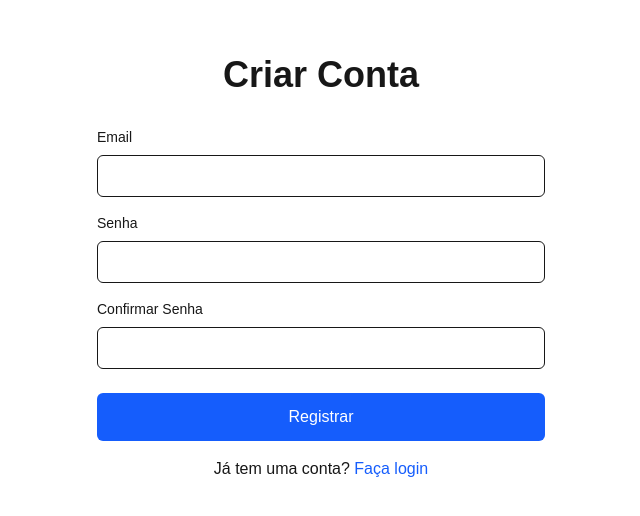
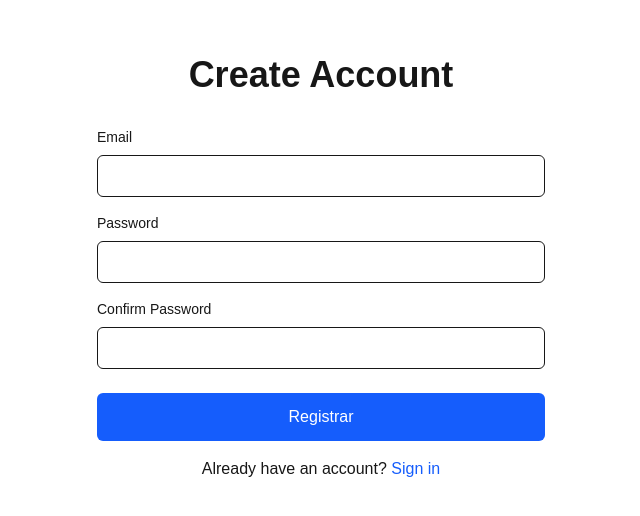
Before and after one commit to eduardocodes/btc-influencer, a Next.js app: page /register in a window 1280 px wide. Shown: the part 132-648 px from the top of the page, without its empty margins (319-959 px from the left). Built offline with nearby package versions, Linux system fonts and the light colour scheme; no server answers.

Commit message:
chore: translate all content to English

```diff
--- a/src/app/login/page.tsx
+++ b/src/app/login/page.tsx
@@ -19,7 +19,7 @@ export default function Login() {
     // Verificar se o usuário acabou de se registrar
     const registered = searchParams.get('registered');
     if (registered === 'true') {
-      setSuccessMessage('Registro realizado com sucesso! Verifique seu email para confirmar sua conta.');
+      setSuccessMessage('Registration successful! Check your email to confirm your account.');
     }
   }, [searchParams]);
 
@@ -39,7 +39,7 @@ export default function Login() {
       // Login bem-sucedido, redirecionar para a página inicial
       router.push('/');
     } catch (err) {
-      setError('Ocorreu um erro durante o login. Tente novamente.');
+      setError('An error occurred during login. Please try again.');
       console.error('Erro de login:', err);
     } finally {
       setLoading(false);
@@ -67,7 +67,7 @@ export default function Login() {
 
         <div className="mb-6">
           <label htmlFor="password" className="block text-sm font-medium mb-2">
-            Senha
+            Password
           </label>
           <input
             type="password"
@@ -96,14 +96,14 @@ export default function Login() {
           disabled={loading}
           className={`w-full px-6 py-3 bg-blue-600 text-white rounded-md transition-colors ${loading ? 'opacity-70 cursor-not-allowed' : 'hover:bg-blue-700'}`}
         >
-          {loading ? 'Entrando...' : 'Entrar'}
+          {loading ? 'Signing in...' : 'Sign In'}
         </button>
 
         <div className="mt-4 text-center">
           <p>
-            Não tem uma conta?{' '}
+            Don't have an account?{' '}
             <Link href="/register" className="text-blue-600 hover:underline">
-              Registre-se
+                Register
             </Link>
           </p>
         </div>
--- a/src/app/page.tsx
+++ b/src/app/page.tsx
@@ -498,7 +498,7 @@ export default function Home() {
   if (isLoading) {
     return (
       <div className="flex flex-col items-center justify-center min-h-screen p-8 bg-black text-white">
-        <p>Carregando...</p>
+        <p>Loading...</p>
       </div>
     );
   }
@@ -553,7 +553,7 @@ export default function Home() {
                 onClick={handleLogout}
                 className="bg-red-600 hover:bg-red-700 px-3 py-1 rounded text-sm transition-colors"
               >
-                Sair
+                Logout
               </button>
             </div>
           </div>
@@ -565,14 +565,14 @@ export default function Home() {
         <div className="flex flex-col items-center justify-center flex-1 px-4 py-20">
           <div className="text-center">
             <div className="animate-spin rounded-full h-12 w-12 border-b-2 border-orange-500 mx-auto mb-4"></div>
-            <p className="text-gray-400">Carregando seus matches...</p>
+            <p className="text-gray-400">Loading your matches...</p>
           </div>
         </div>
       ) : matchedCreators.length > 0 ? (
         <div className="max-w-7xl mx-auto px-4 sm:px-6 lg:px-8 py-8">
           <div className="mb-8">
-            <h1 className="text-3xl font-bold mb-2">Seus Creator Matches</h1>
-            <p className="text-gray-400">Criadores que deram match com seu produto</p>
+            <h1 className="text-3xl font-bold mb-2">Your Creator Matches</h1>
+            <p className="text-gray-400">Creators that match your product</p>
           </div>
 
           <div className="grid grid-cols-1 md:grid-cols-2 lg:grid-cols-3 gap-6">
@@ -851,8 +851,8 @@ export default function Home() {
           {/* Mock Creators Section */}
           <div>
             <div className="mb-8">
-              <h2 className="text-2xl font-bold mb-2">Creators Populares</h2>
-              <p className="text-gray-400">Descubra alguns dos criadores mais populares em nossa plataforma</p>
+              <h2 className="text-2xl font-bold mb-2">Popular Creators</h2>
+              <p className="text-gray-400">Discover some of the most popular creators on our platform</p>
             </div>
 
             <div className="grid grid-cols-1 md:grid-cols-2 lg:grid-cols-3 gap-6">
--- a/src/app/profile/page.tsx
+++ b/src/app/profile/page.tsx
@@ -62,7 +62,7 @@ export default function Profile() {
             onClick={handleLogout}
             className="px-6 py-3 bg-red-600 text-white rounded-md hover:bg-red-700 transition-colors"
           >
-            Sair
+            Logout
           </button>
         </div>
       </div>
--- a/src/app/register/page.tsx
+++ b/src/app/register/page.tsx
@@ -19,7 +19,7 @@ export default function Register() {
 
     // Validar senhas
     if (password !== confirmPassword) {
-      setError('As senhas não coincidem');
+      setError('Passwords do not match');
       return;
     }
 
@@ -39,7 +39,7 @@ export default function Register() {
       // Registro bem-sucedido
       router.push('/login?registered=true');
     } catch (err) {
-      setError('Ocorreu um erro durante o registro. Tente novamente.');
+      setError('An error occurred during registration. Please try again.');
       console.error('Erro de registro:', err);
     } finally {
       setLoading(false);
@@ -48,7 +48,7 @@ export default function Register() {
 
   return (
     <div className="flex flex-col items-center justify-center min-h-screen p-8">
-      <h1 className="text-4xl font-bold mb-8">Criar Conta</h1>
+      <h1 className="text-4xl font-bold mb-8">Create Account</h1>
 
       <form onSubmit={handleSubmit} className="w-full max-w-md">
         <div className="mb-4">
@@ -67,7 +67,7 @@ export default function Register() {
 
         <div className="mb-4">
           <label htmlFor="password" className="block text-sm font-medium mb-2">
-            Senha
+            Password
           </label>
           <input
             type="password"
@@ -82,7 +82,7 @@ export default function Register() {
 
         <div className="mb-6">
           <label htmlFor="confirmPassword" className="block text-sm font-medium mb-2">
-            Confirmar Senha
+            Confirm Password
           </label>
           <input
             type="password"
@@ -111,9 +111,9 @@ export default function Register() {
 
         <div className="mt-4 text-center">
           <p>
-            Já tem uma conta?{' '}
+            Already have an account?{' '}
             <Link href="/login" className="text-blue-600 hover:underline">
-              Faça login
+                Sign in
             </Link>
           </p>
         </div>
```
